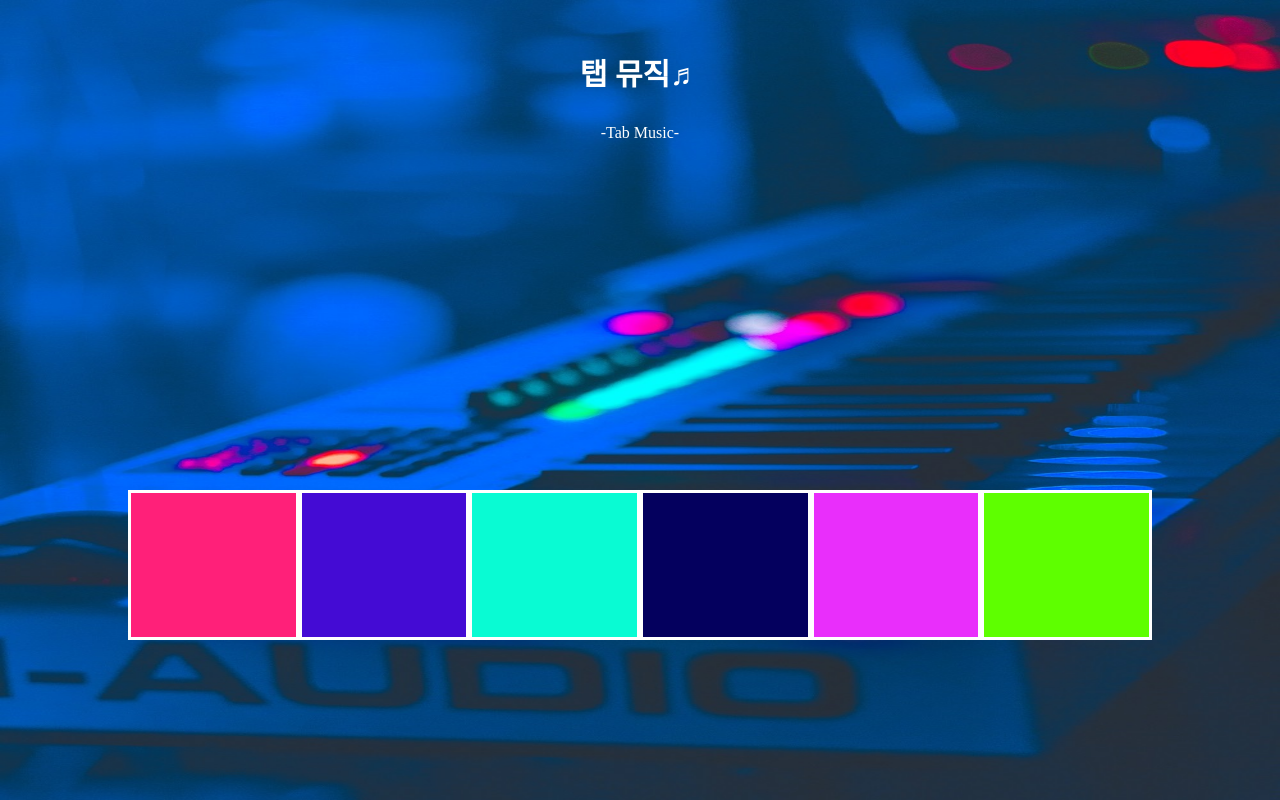
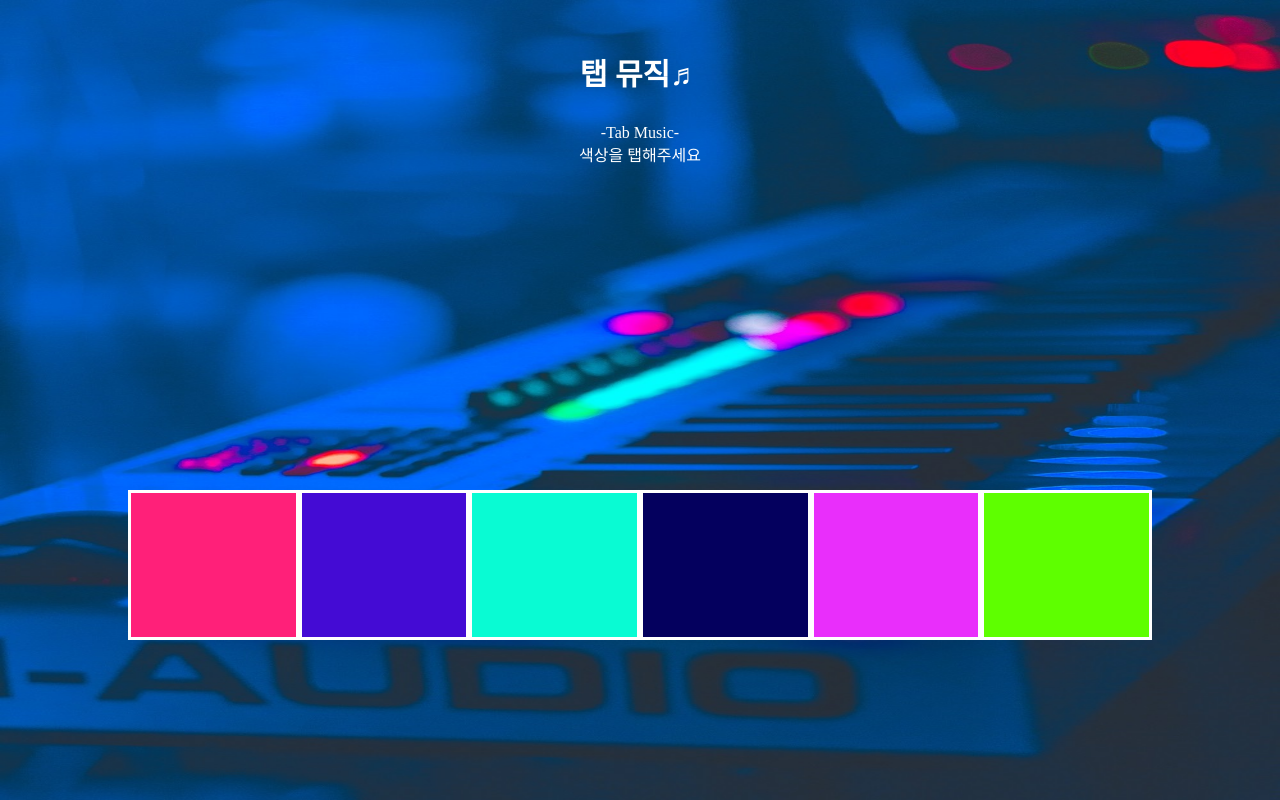
Before and after one commit to 93kymin/music-tab, a plain HTML site: page index.html in a window 1280 px wide. Drawn offline with Linux system fonts and the light colour scheme.

Commit message:
Update index.html

```diff
--- a/index.html
+++ b/index.html
@@ -11,6 +11,7 @@
 			<header>
 				<h1>탭 뮤직♬</h1>
 				<p>-Tab Music-</p>
+				<p>색상을 탭해주세요</p>
 			</header>
 			<div class="visual"></div>
 			<div class="pads">
```
